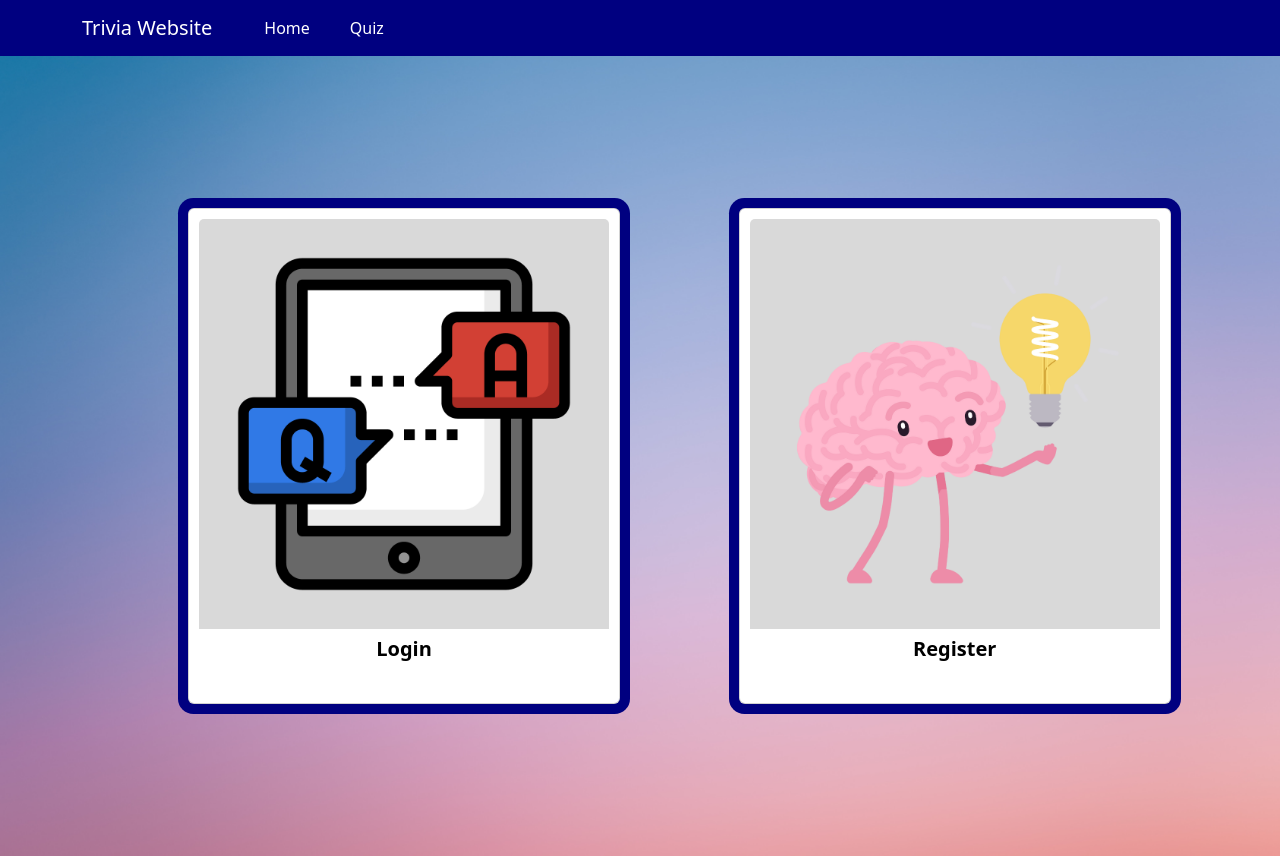
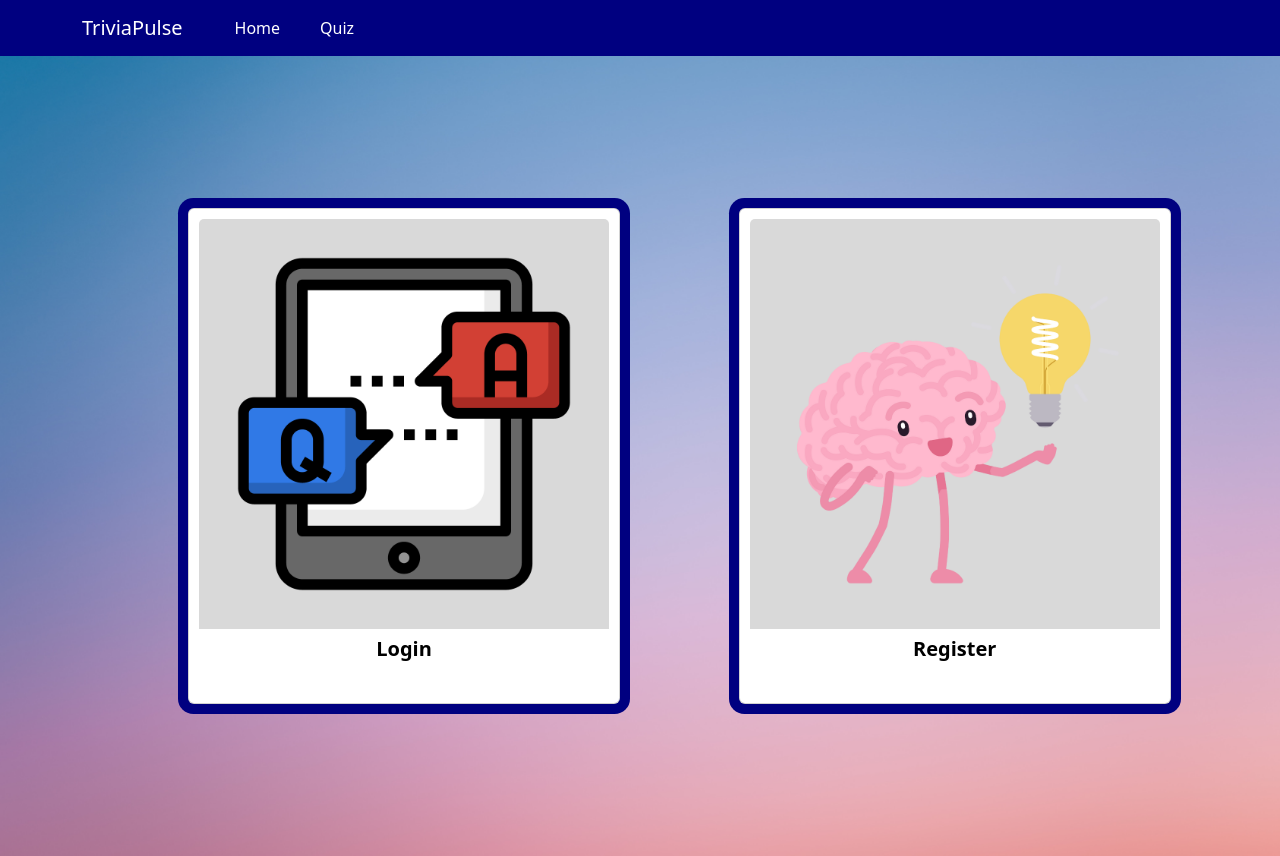
Before and after one commit to RapiddShadow/CS545---HCI-Project, a React (Create React App) app in the folder client/: page / in a window 1280 px wide. Built offline with nearby package versions, Linux system fonts and the light colour scheme.

Commit message:
Website name change

```diff
--- a/client/src/components/App.js
+++ b/client/src/components/App.js
@@ -32,7 +32,7 @@ function App() {
               <Navbar collapseOnSelect expand="lg" className='bg' >
                 <Container>
                   <Navbar.Brand>
-                    <Link to="/"><span className="navbar-brand">Trivia Website</span></Link>
+                    <Link to="/"><span className="navbar-brand">TriviaPulse</span></Link>
                   </Navbar.Brand>
                   <Navbar.Toggle aria-controls="responsive-navbar-nav" />
                   <Navbar.Collapse id="responsive-navbar-nav">
@@ -80,7 +80,7 @@ else{
 
                   <Navbar.Brand>
                     <Link to="/">
-                      <span className="navbar-brand">Trivia Website</span>
+                      <span className="navbar-brand">TriviaPulse</span>
                     </Link>
                   </Navbar.Brand>
                   <Navbar.Toggle aria-controls="responsive-navbar-nav" />
```
